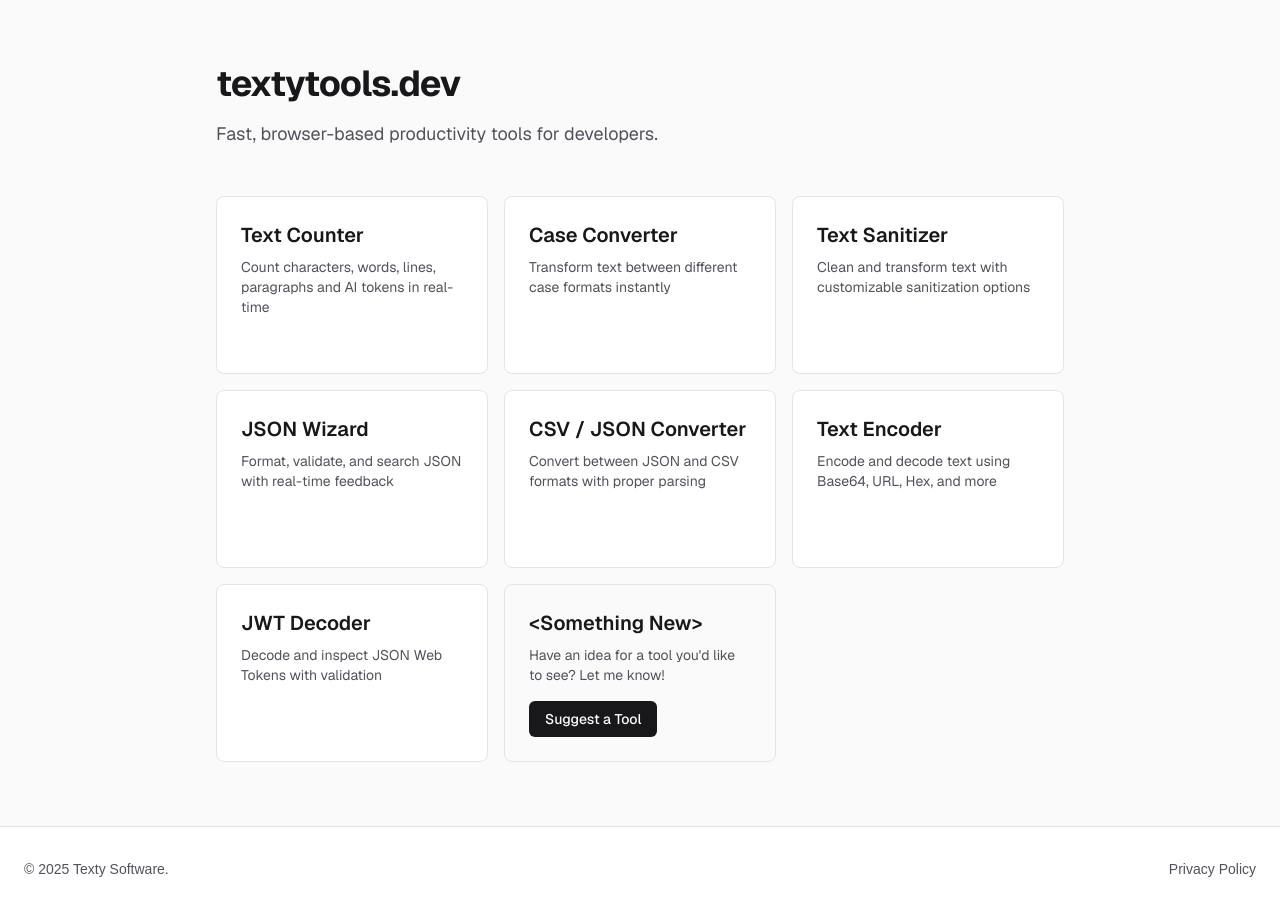
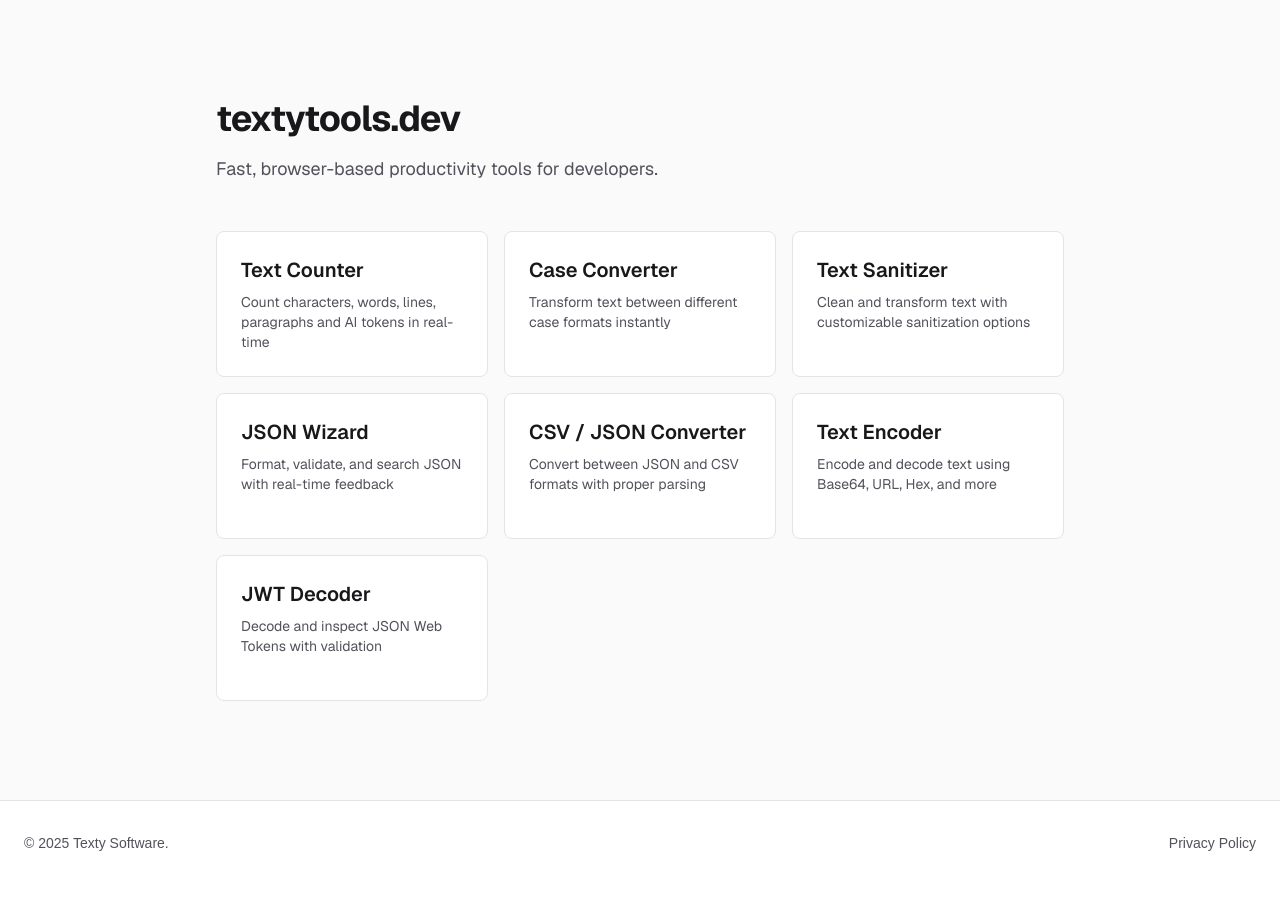
Before and after one commit to evanisnor/textytools, a Next.js app: page / in a window 1280 px wide. After the commit the page ends 885 px from the top, so only its background shows below. Built offline with nearby package versions, Linux system fonts and the light colour scheme; no server answers.

Commit message:
add feature flags and disable feedback form

```diff
--- /dev/null
+++ b/app/lib/featureFlags.ts
@@ -0,0 +1,25 @@
+import featureFlags from "../../featureflags.json";
+
+export interface FeatureFlags {
+  feedbackForm: boolean;
+}
+
+export function isFeatureEnabled(feature: keyof FeatureFlags): boolean {
+  // Check for environment variable override first
+  // Environment variables should be prefixed with NEXT_PUBLIC_FEATURE_
+  // Must access env vars directly by name for proper Next.js bundling
+  let envValue: string | undefined;
+  if (feature === "feedbackForm") {
+    envValue = process.env.NEXT_PUBLIC_FEATURE_FEEDBACKFORM;
+  }
+
+  if (envValue !== undefined) {
+    // Parse string values to boolean
+    return envValue === "true" || envValue === "1";
+  }
+
+  // Fall back to JSON config
+  return featureFlags[feature] ?? false;
+}
+
+export { featureFlags };
--- a/app/page.tsx
+++ b/app/page.tsx
@@ -3,9 +3,11 @@
 import { useState } from "react";
 import ToolCard from "./components/ToolCard";
 import { FeedbackModal } from "./components/FeedbackModal";
+import { isFeatureEnabled } from "./lib/featureFlags";
 
 export default function Home() {
   const [isFeedbackOpen, setIsFeedbackOpen] = useState(false);
+  const showFeedback = isFeatureEnabled("feedbackForm");
   const structuredData = {
     "@context": "https://schema.org",
     "@type": "WebApplication",
@@ -132,6 +134,7 @@ export default function Home() {
               description="Decode and inspect JSON Web Tokens with validation"
             />
 
+            {showFeedback && (
               <ToolCard
                 title="&lt;Something New&gt;"
                 description="Have an idea for a tool you'd like to see? Let me know!"
@@ -142,15 +145,18 @@ export default function Home() {
                   Suggest a Tool
                 </div>
               </ToolCard>
+            )}
           </div>
         </main>
       </div>
 
+      {showFeedback && (
         <FeedbackModal
           isOpen={isFeedbackOpen}
           onClose={() => setIsFeedbackOpen(false)}
           toolName="Tool Suggestion"
         />
+      )}
     </>
   );
 }
--- /dev/null
+++ b/featureflags.json
@@ -0,0 +1,3 @@
+{
+  "feedbackForm": false
+}
```
Lines whose indentation alone changed are shown as unchanged.
